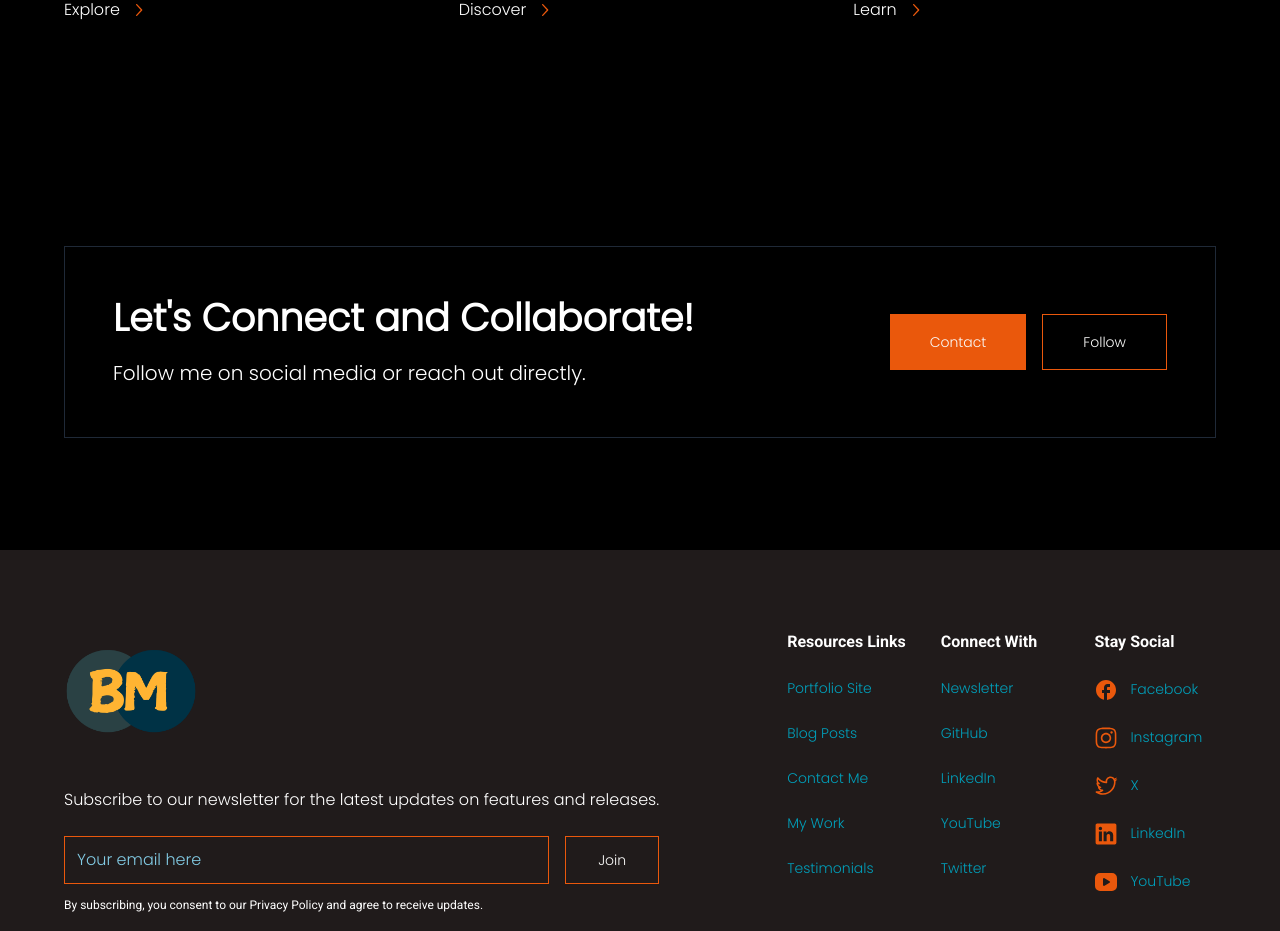
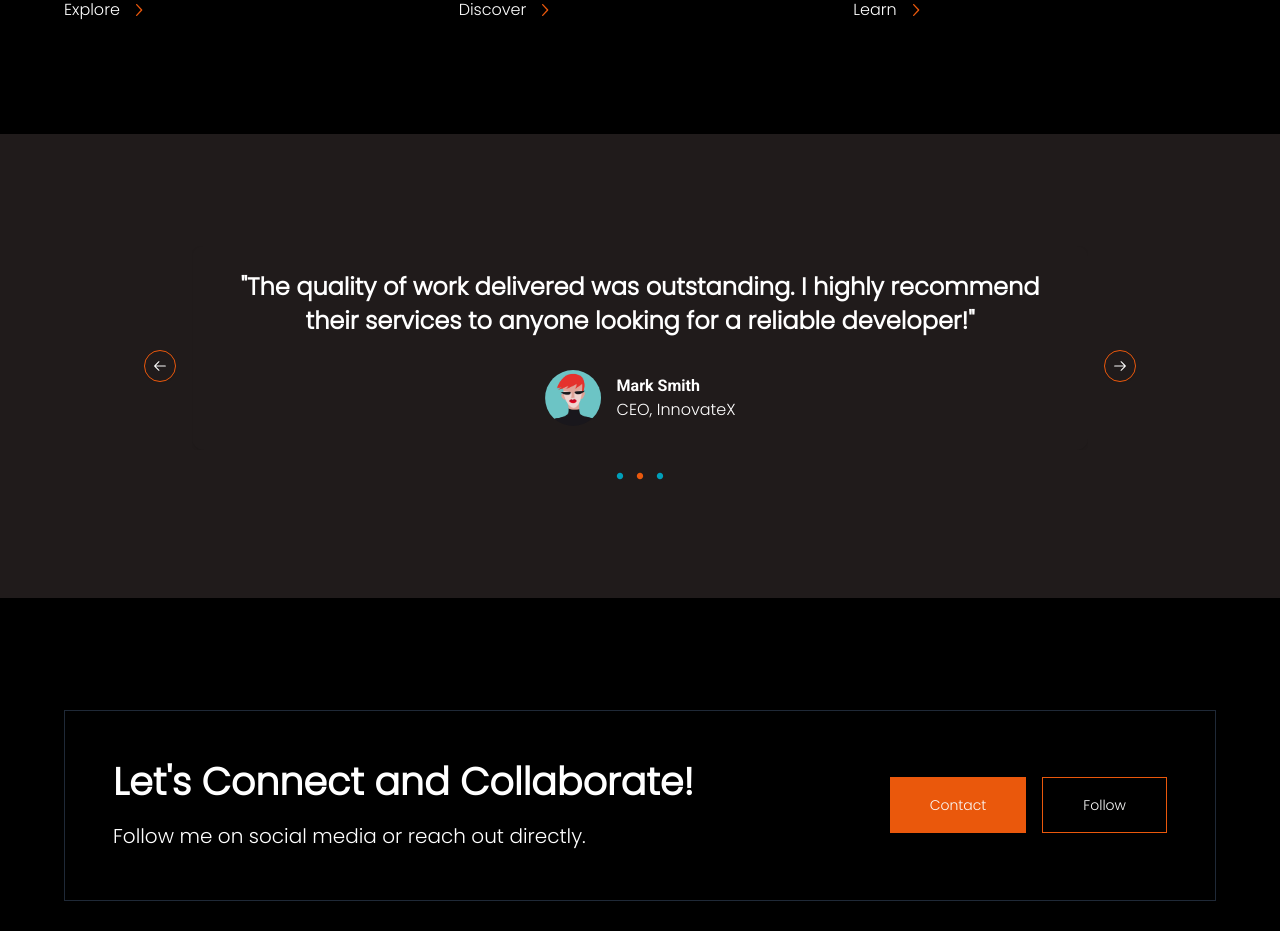
Before and after one commit to VincentMukuna/byroncodes, a Next.js app: page / in a window 1280 px wide. Shown: the part 2340-3271 px from the top of the page. Built offline with nearby package versions, Linux system fonts and the light colour scheme.

Commit message:
feat: testimonials block

```diff
--- a/package.json
+++ b/package.json
@@ -20,6 +20,7 @@
     "@t3-oss/env-nextjs": "^0.11.1",
     "class-variance-authority": "^0.7.0",
     "clsx": "^2.1.1",
+    "embla-carousel-autoplay": "^8.3.0",
     "embla-carousel-react": "^8.3.0",
     "jiti": "^2.3.3",
     "lucide-react": "^0.453.0",
--- /dev/null
+++ b/src/app/_components/testimonials-block.tsx
@@ -0,0 +1,119 @@
+"use client";
+
+import Image from "next/image";
+import React from "react";
+
+import { DotFilledIcon } from "@radix-ui/react-icons";
+import Autoplay from "embla-carousel-autoplay";
+
+import { Card, CardContent } from "@/components/ui/card";
+import {
+  Carousel,
+  CarouselApi,
+  CarouselContent,
+  CarouselItem,
+  CarouselNext,
+  CarouselPrevious,
+} from "@/components/ui/carousel";
+import { cn } from "@/lib/utils";
+
+const testimonials = [
+  {
+    quote:
+      "Working with this developer was a game-changer for our project. Their expertise and dedication exceeded our expectations!",
+    name: "Alice Johnson",
+    role: "Project Manager, TechCorp",
+    image: "/img/jenny.jpg",
+  },
+  {
+    quote:
+      "The quality of work delivered was outstanding. I highly recommend their services to anyone looking for a reliable developer!",
+    name: "Mark Smith",
+    role: "CEO, InnovateX",
+    image: "/img/jenny.jpg",
+  },
+  {
+    quote:
+      "Incredible problem-solving skills and attention to detail. Our app's performance improved significantly after their involvement.",
+    name: "Emily Chen",
+    role: "CTO, FutureTech",
+    image: "/img/jenny.jpg",
+  },
+];
+
+export function TestimonialsBlock() {
+  const [api, setApi] = React.useState<CarouselApi>();
+  const [current, setCurrent] = React.useState(0);
+  React.useEffect(() => {
+    if (!api) {
+      return;
+    }
+
+    setCurrent(api.selectedScrollSnap() + 1);
+
+    api.on("select", () => {
+      setCurrent(api.selectedScrollSnap() + 1);
+    });
+  }, [api]);
+  return (
+    <section className="bg-[#201b1b] px-4 py-12 sm:px-6 sm:py-16 md:px-8 md:py-20 lg:px-16 lg:py-28">
+      <div className="mx-auto max-w-4xl">
+        <Carousel
+          setApi={setApi}
+          opts={{}}
+          plugins={[Autoplay({ delay: 5000 })]}
+          className="w-full"
+        >
+          <CarouselContent>
+            {testimonials.map((testimonial, index) => (
+              <CarouselItem key={index}>
+                <Card className="border-none bg-transparent">
+                  <CardContent className="flex flex-col items-center justify-center gap-8 p-6 text-center">
+                    <blockquote className="text-lg font-semibold leading-relaxed text-white sm:text-xl md:text-2xl lg:leading-[1.4]">
+                      &quot;{testimonial.quote}&quot;
+                    </blockquote>
+                    <div className="flex items-center gap-4">
+                      <Image
+                        src={testimonial.image}
+                        alt={`${testimonial.name}'s profile picture`}
+                        width={56}
+                        height={56}
+                        className="rounded-full"
+                      />
+                      <div className="text-left">
+                        <p className="font-['Roboto'] text-base font-semibold leading-normal text-white">
+                          {testimonial.name}
+                        </p>
+                        <p className="font-['Poppins'] text-sm font-normal leading-normal text-white sm:text-base">
+                          {testimonial.role}
+                        </p>
+                      </div>
+                    </div>
+                  </CardContent>
+                </Card>
+              </CarouselItem>
+            ))}
+          </CarouselContent>
+          <CarouselPrevious className="left-0 bg-transparent sm:-left-12" />
+          <CarouselNext className="right-0 bg-transparent sm:-right-12" />
+          <div className="mt-4 flex items-center justify-center">
+            {Array.from({ length: testimonials.length }).map((_, index) => (
+              <button
+                key={index}
+                onClick={() => {
+                  api?.scrollTo(index);
+                }}
+              >
+                <DotFilledIcon
+                  className={cn("size-5 text-blue-light transition-[color]", {
+                    "text-primary": current === index + 1,
+                  })}
+                />
+              </button>
+            ))}
+          </div>
+        </Carousel>
+      </div>
+    </section>
+  );
+}
--- a/src/app/page.tsx
+++ b/src/app/page.tsx
@@ -2,6 +2,7 @@ import { CtaBlock } from "./_components/cta-block";
 import { HeroSection } from "./_components/hero-section";
 import { ProjectShowcaseBlock } from "./_components/project-showcase-block";
 import { SolutionsBlock } from "./_components/solutions-block";
+import { TestimonialsBlock } from "./_components/testimonials-block";
 
 export default function Home() {
   return (
@@ -9,6 +10,7 @@ export default function Home() {
       <HeroSection />
       <ProjectShowcaseBlock />
       <SolutionsBlock />
+      <TestimonialsBlock />
       <CtaBlock />
     </main>
   );
```
Also changed, not shown: public/img/jenny.jpg (added), 1 other file (tests, documents, lock files or other folders).
